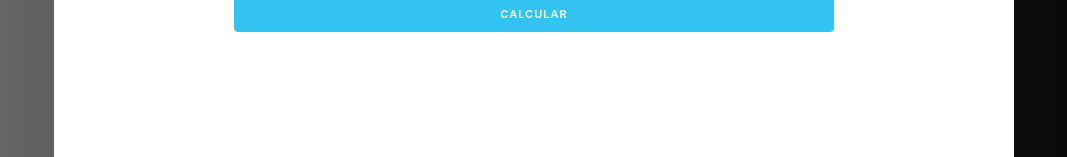
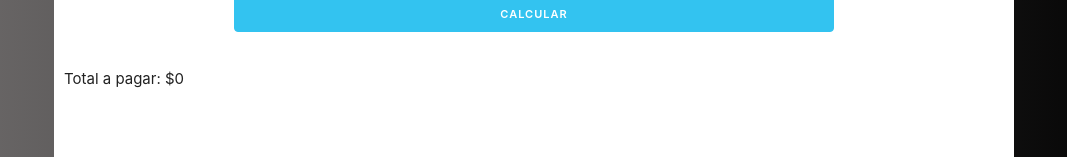
Before and after one commit to agusahumada/Cotizador-de-prestamos-con-Reactjs, a React (Create React App) app in the folder loans/: page / in a window 1280 px wide. Shown: the part 316-473 px from the top of the page, without its empty margins (106-1173 px from the left). Built offline with nearby package versions, Linux system fonts and the light colour scheme.

Commit message:
Adding the Component for the amount to pay

```diff
--- a/loans/src/App.js
+++ b/loans/src/App.js
@@ -7,6 +7,7 @@ function App() {
     //Definiendo el state
     const [quantity, saveQuantity] = useState(0);
     const [term, saveTerm] = useState("");
+    const [total, saveTotal] = useState(0);
 
   return (
     <Fragment>
@@ -19,7 +20,10 @@ function App() {
           saveQuantity = {saveQuantity}
           term = {term}
           saveTerm = {saveTerm}
+          total = {total}
+          saveTotal = {saveTotal}
         />
+      <p>Total a pagar: ${total}</p>
       </div>
     </Fragment>
   );
--- a/loans/src/components/Form.js
+++ b/loans/src/components/Form.js
@@ -1,8 +1,9 @@
 import React, { Fragment, useState } from 'react';
 import { calculateTotal } from '../helpers';
 
-const Form = ({quantity,saveQuantity,term,saveTerm}) => {
+const Form = (props) => {
 
+    const {quantity,saveQuantity,term,saveTerm, total, saveTotal} = props;
     //define state
     const [ error, saveError ] = useState(false);
 
@@ -21,7 +22,9 @@ const Form = ({quantity,saveQuantity,term,saveTerm}) => {
 
         //make the quote
         const total = calculateTotal(quantity, term);
-        console.log(total);
+
+        //Once calculated, saveTotal
+        saveTotal(total);
 
     }
 
```
